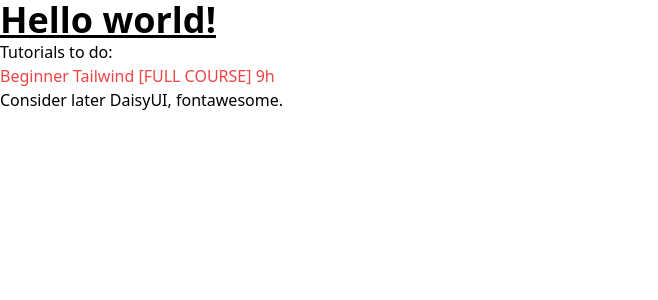
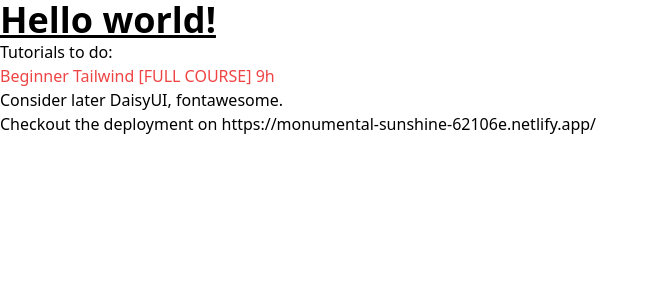
Before and after one commit to inBrackets/TailwindDemo, an Angular app: page / in a window 1280 px wide. Shown: the top 300 px of the page, without its empty margins (0-658 px from the left). Built offline with nearby package versions, Linux system fonts and the light colour scheme.

Commit message:
add netlify url

```diff
--- a/src/app/app.component.html
+++ b/src/app/app.component.html
@@ -9,3 +9,4 @@
 <p>
   Consider later DaisyUI, fontawesome.
 </p>
+<p>Checkout the deployment on https://monumental-sunshine-62106e.netlify.app/</p>
```
